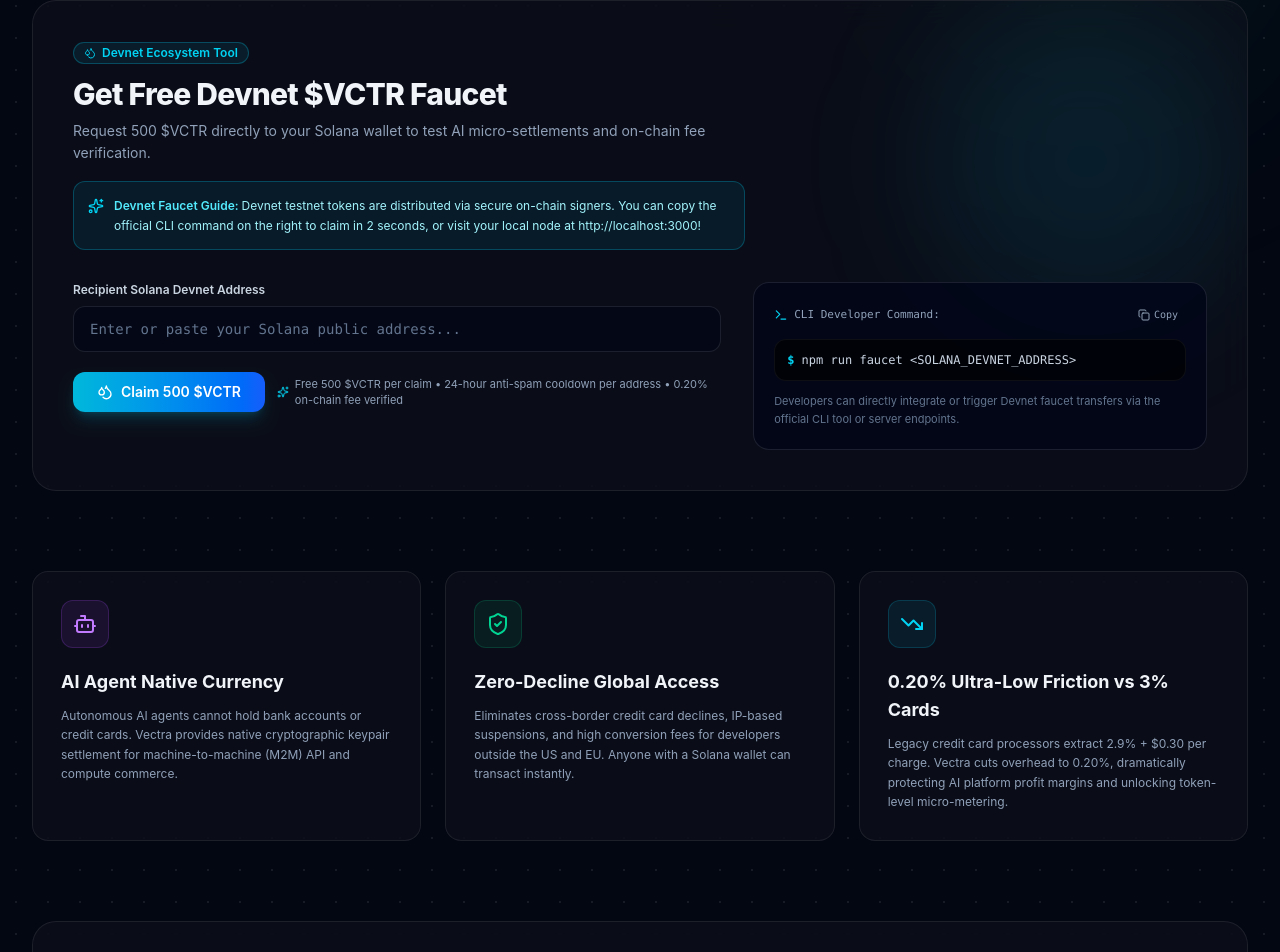
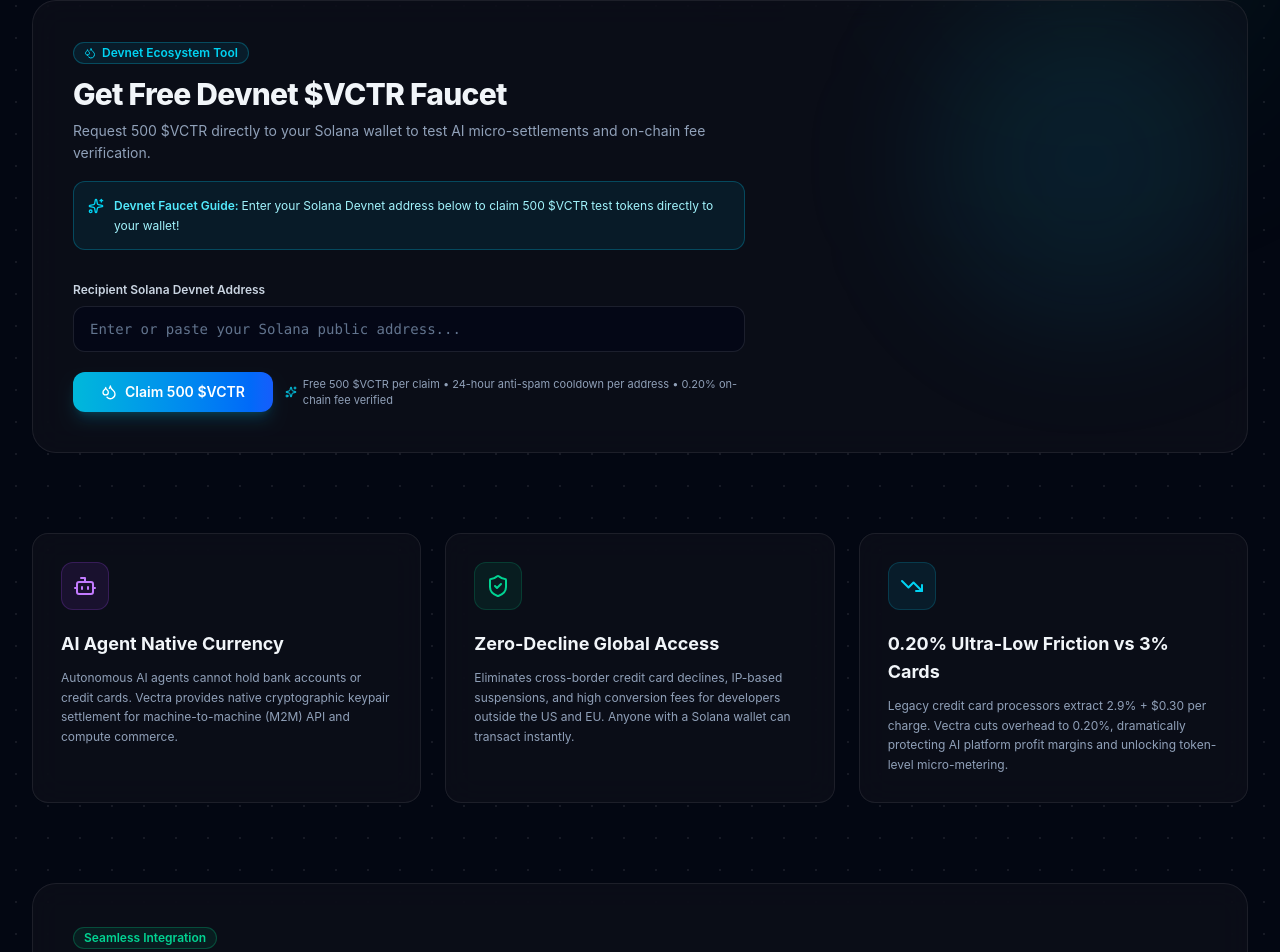
Before and after one commit to aa971375532/vectra-protocol, a React (Vite) app: page / in a window 1280 px wide. Shown: the part 1034-1986 px from the top of the page. Built offline with nearby package versions, Linux system fonts and the light colour scheme.

Commit message:
feat(ui): remove terminal CLI developer box from faucet section

```diff
--- a/src/App.jsx
+++ b/src/App.jsx
@@ -73,7 +73,6 @@ export default function App() {
   const [isClaiming, setIsClaiming] = useState(false);
   const [faucetResult, setFaucetResult] = useState(null);
   const [faucetError, setFaucetError] = useState(null);
-  const [copiedCli, setCopiedCli] = useState(false);
 
   const GITHUB_REPO = 'https://github.com/aa971375532/vectra-protocol';
 
@@ -310,13 +309,6 @@ export default function App() {
     } finally {
       setIsClaiming(false);
     }
-  };
-
-  const copyCliCommand = () => {
-    const target = (faucetAddress || walletAddress || '<YOUR_WALLET_ADDRESS>').trim();
-    navigator.clipboard.writeText(`npm run faucet ${target}`);
-    setCopiedCli(true);
-    setTimeout(() => setCopiedCli(false), 2000);
   };
 
   return (
@@ -595,18 +587,16 @@ export default function App() {
               <Sparkles className="h-4 w-4 text-cyan-400 shrink-0 mt-0.5" />
               <div className="leading-relaxed">
                 <span className="font-semibold text-cyan-300">
-                  {lang === 'en' ? 'Devnet Faucet Guide: ' : '🚰 Devnet 领水指引：'}
+                  {lang === 'en' ? 'Devnet Faucet Guide: ' : '🚰 Devnet 领水说明：'}
                 </span>
                 {lang === 'en'
-                  ? 'Devnet testnet tokens are distributed via secure on-chain signers. You can copy the official CLI command on the right to claim in 2 seconds, or visit your local node at http://localhost:3000!'
-                  : '测试币发放由独立签名引擎实时校验。开发者可直接复制右侧官方 CLI 命令行在终端 2 秒极速秒领，或在本地浏览器访问 http://localhost:3000 享受网页一键秒领！'}
+                  ? 'Enter your Solana Devnet address below to claim 500 $VCTR test tokens directly to your wallet!'
+                  : '在下方输入您的 Solana Devnet 钱包公钥地址，即可一键领取 500 $VCTR 测试币（每地址 24 小时限领一次）！'}
               </div>
             </div>
           </div>
 
-          <div className="grid grid-cols-1 lg:grid-cols-12 gap-8 items-start relative z-10">
-            {/* 领水表单区 */}
-            <div className="lg:col-span-7 space-y-5">
+          <div className="max-w-2xl relative z-10 space-y-5">
             <div>
               <div className="flex items-center justify-between mb-2">
                 <label className="text-xs font-semibold text-slate-300">
@@ -637,7 +627,7 @@ export default function App() {
               <Button
                 onClick={handleClaimFaucet}
                 disabled={isClaiming}
-                  className="bg-gradient-to-r from-cyan-500 to-blue-600 hover:from-cyan-400 hover:to-blue-500 text-white font-semibold rounded-xl px-6 py-3 shadow-lg shadow-cyan-500/20 text-sm"
+                className="bg-gradient-to-r from-cyan-500 to-blue-600 hover:from-cyan-400 hover:to-blue-500 text-white font-semibold rounded-xl px-7 py-3 shadow-lg shadow-cyan-500/20 text-sm"
               >
                 <Droplets className="h-4 w-4 mr-2" />
                 {isClaiming ? t.faucet.btnClaiming : t.faucet.btnClaim}
@@ -681,36 +671,6 @@ export default function App() {
                 </div>
               </div>
             )}
-            </div>
-
-            {/* 开发者 CLI 命令区 */}
-            <div className="lg:col-span-5 bg-slate-950/80 rounded-2xl border border-white/10 p-5 font-mono text-xs space-y-3">
-              <div className="flex items-center justify-between text-slate-400 text-[11px]">
-                <div className="flex items-center">
-                  <Terminal className="h-3.5 w-3.5 mr-1.5 text-cyan-400" />
-                  <span>{t.faucet.cliTip}</span>
-                </div>
-                <Button
-                  variant="ghost"
-                  size="sm"
-                  onClick={copyCliCommand}
-                  className="h-6 text-[10px] px-2 text-slate-400 hover:text-slate-100 hover:bg-white/5"
-                >
-                  {copiedCli ? <Check className="h-3 w-3 text-emerald-400 mr-1" /> : <Copy className="h-3 w-3 mr-1" />}
-                  {copiedCli ? 'Copied' : 'Copy'}
-                </Button>
-              </div>
-
-              <div className="bg-black/60 rounded-xl p-3 border border-white/5 text-slate-300 break-all select-all">
-                <span className="text-cyan-400 font-bold">$</span> npm run faucet {(faucetAddress || walletAddress || '<SOLANA_DEVNET_ADDRESS>')}
-              </div>
-
-              <p className="text-[11px] text-slate-500 leading-relaxed font-sans">
-                {lang === 'en'
-                  ? 'Developers can directly integrate or trigger Devnet faucet transfers via the official CLI tool or server endpoints.'
-                  : '开发者也可以直接通过本地 CLI 命令行工具或服务端 REST API 极速批量发放测试币。'}
-              </p>
-            </div>
           </div>
         </section>
 
```
Also changed, not shown: 3 other files (tests, documents, lock files or other folders). Lines whose indentation alone changed are shown as unchanged.
